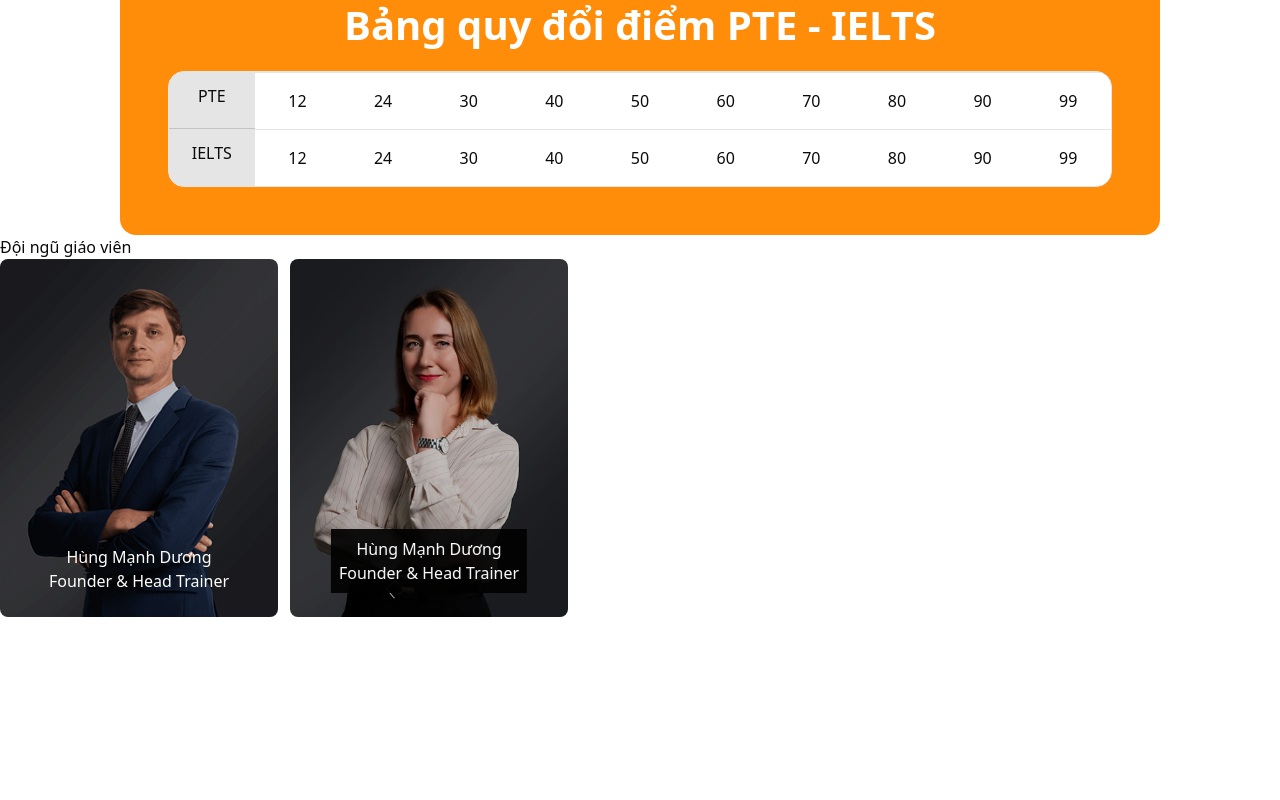
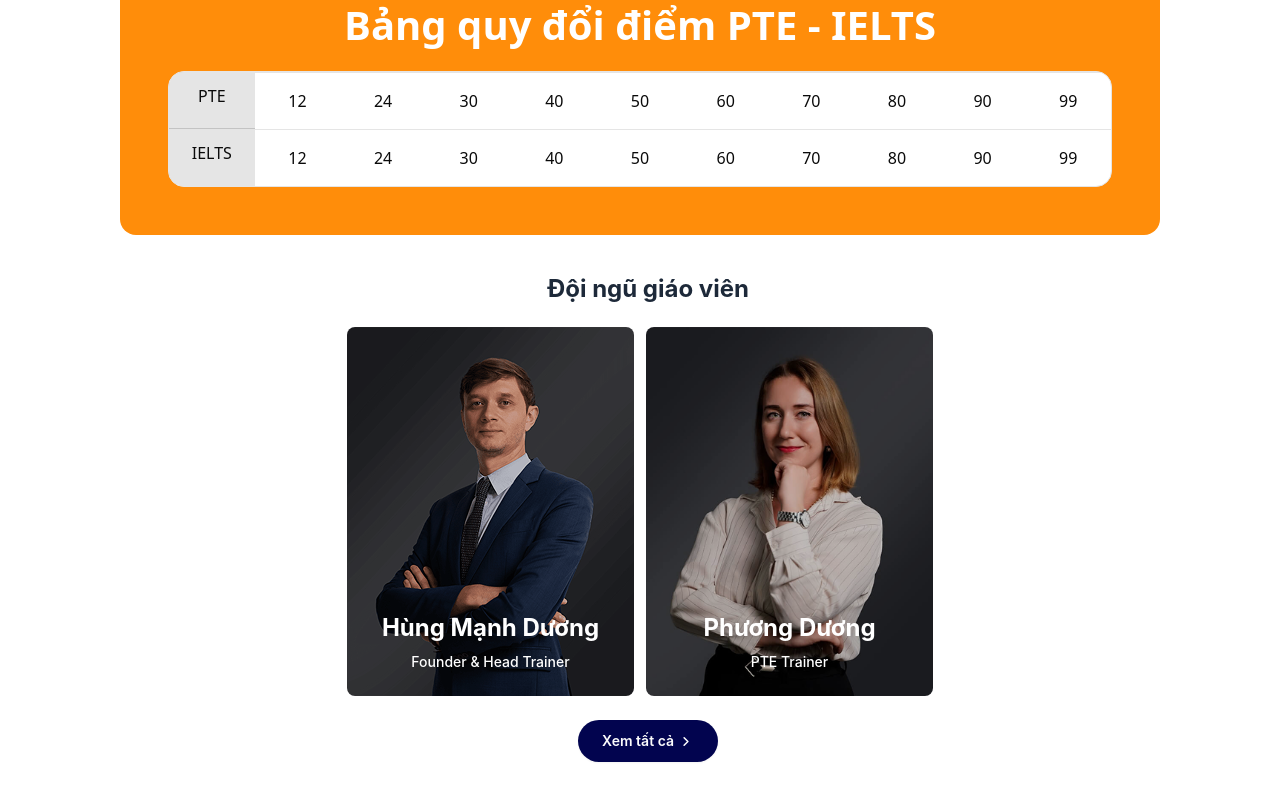
Before and after one commit to vo-cong-dat/react-learning-ts, a React (Vite) app: page /home in a window 1280 px wide. Shown: the part 1780-2580 px from the top of the page. Built offline with nearby package versions, Linux system fonts and the light colour scheme; no server answers.

Commit message:
feat(home): add ui teacher

```diff
--- a/src/components/icons.tsx
+++ b/src/components/icons.tsx
@@ -7,3 +7,4 @@
 export { default as PhoneIcon } from '../assets/icons/phone-icon.svg?react';
 export { default as XIcon } from '../assets/icons/x-icon.svg?react';
 export { default as YoutubeIcon } from '../assets/icons/youtube-icon.svg?react';
+export { default as ArrowEndIcon } from '../assets/icons/arrow-end-icon.svg?react';
--- a/src/pages/about/page.tsx
+++ b/src/pages/about/page.tsx
@@ -1,5 +1,3 @@
-import React from 'react';
-
 export default function PageAbout() {
   return <div>PageAbout</div>;
 }
--- a/src/pages/home/home.tsx
+++ b/src/pages/home/home.tsx
@@ -3,6 +3,8 @@
 import Banner from './components/banner';
 import AvatarMan from '../../assets/images/avatars/avatar-man.png';
 import AvatarWoman from '../../assets/images/avatars/avatar-woman.png';
+import { Button } from '../../components/button';
+import { ArrowEndIcon } from '../../components/icons';
 
 export default function Home() {
   const handleGetPost = async () => {
@@ -16,6 +18,19 @@
   }, []);
 
   const PTEs = [12, 24, 30, 40, 50, 60, 70, 80, 90, 99];
+
+  const teachers = [
+    {
+      image: AvatarMan,
+      name: 'Hùng Mạnh Dương',
+      position: 'Founder & Head Trainer',
+    },
+    {
+      image: AvatarWoman,
+      name: 'Phương Dương ',
+      position: 'PTE Trainer',
+    },
+  ];
 
   return (
     <div className="w-full flex flex-col justify-center">
@@ -55,23 +70,26 @@
           </div>
         </div>
       </div>
-      <div className="w-full ">
-        <div>Đội ngũ giáo viên</div>
-        <div className="flex gap-3 w-full overflow-x-scroll">
-          <div className="max-w-[278px] relative w-full shrink-0">
-            <img src={AvatarMan} alt="" className="rounded-[8px] object-container w-full" />
-            <div className="absolute bottom-6 text-white text-center left-0 right-0">
-              <div>Hùng Mạnh Dương</div>
-              <div>Founder & Head Trainer</div>
+      <div className="w-full font-[Inter] pl-4">
+        <div className="text-[#1D2939] font-bold text-2xl leading-7 mt-10 mb-6 text-center">
+          Đội ngũ giáo viên
+        </div>
+        <div className="flex gap-3 w-full overflow-x-scroll pr-4 md:justify-center md:items-center">
+          {teachers.map((teacher, index) => (
+            <div key={index} className="max-w-[287px] relative w-full shrink-0">
+              <img src={teacher.image} alt="" className="rounded-[8px] object-container w-full" />
+              <div className="absolute bottom-6 text-white text-center left-0 right-0 space-y-2">
+                <div className="text-2xl font-bold">{teacher.name}</div>
+                <div className="text-sm font-medium">{teacher.position}</div>
+              </div>
             </div>
-          </div>
-          <div className="relative max-w-[278px] w-full shrink-0">
-            <img src={AvatarWoman} alt="" className="rounded-[8px] object-container w-full" />
-            <div className="absolute bottom-6 text-white text-center left-1/2 -translate-x-1/2 p-2 bg-black/90 backdrop-blur-3xl">
-              <div>Hùng Mạnh Dương</div>
-              <div className="whitespace-nowrap">Founder & Head Trainer </div>
-            </div>
-          </div>
+          ))}
+        </div>
+        <div className="text-center mt-6">
+          <Button className="text-sm font-semibold py-[13px] px-6 gap-1">
+            Xem tất cả
+            <ArrowEndIcon className="w-4" />
+          </Button>
         </div>
       </div>
       <div className="py-96"></div>
```
Also changed, not shown: src/assets/icons/arrow-end-icon.svg (added), src/assets/icons/phone-icon copy.svg (added).
